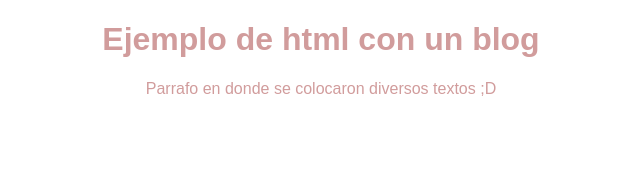
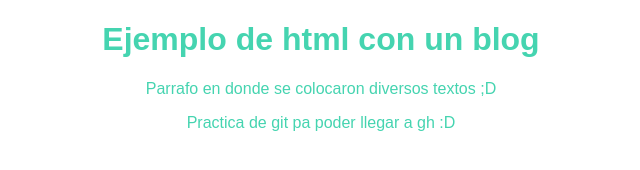
Before and after one commit to Eugenioand18/NewHyperblog, a plain HTML site: page index.html in a window 1280 px wide. Shown: the whole page, without its empty margins (319-959 px from the left). Drawn offline with Linux system fonts and the light colour scheme.

Commit message:
nuevo color del body, nuevo parrado html

```diff
--- a/css/styles.css
+++ b/css/styles.css
@@ -1,5 +1,7 @@
 body{
-    color: rgb(209, 156, 156);
+    color: rgb(69, 212, 176);
     text-align: center;
     font-family: Arial, Helvetica, sans-serif;
+
+
 }
--- a/index.html
+++ b/index.html
@@ -10,5 +10,8 @@
 <body>
     <h1>Ejemplo de html con un blog</h1>
     <p>Parrafo en donde se colocaron diversos textos ;D</p>
+
+    <p>Practica de git pa poder llegar a gh :D</p>
 </body>
+
 </html>
```
Also changed, not shown: Texto x texto.TXT.
